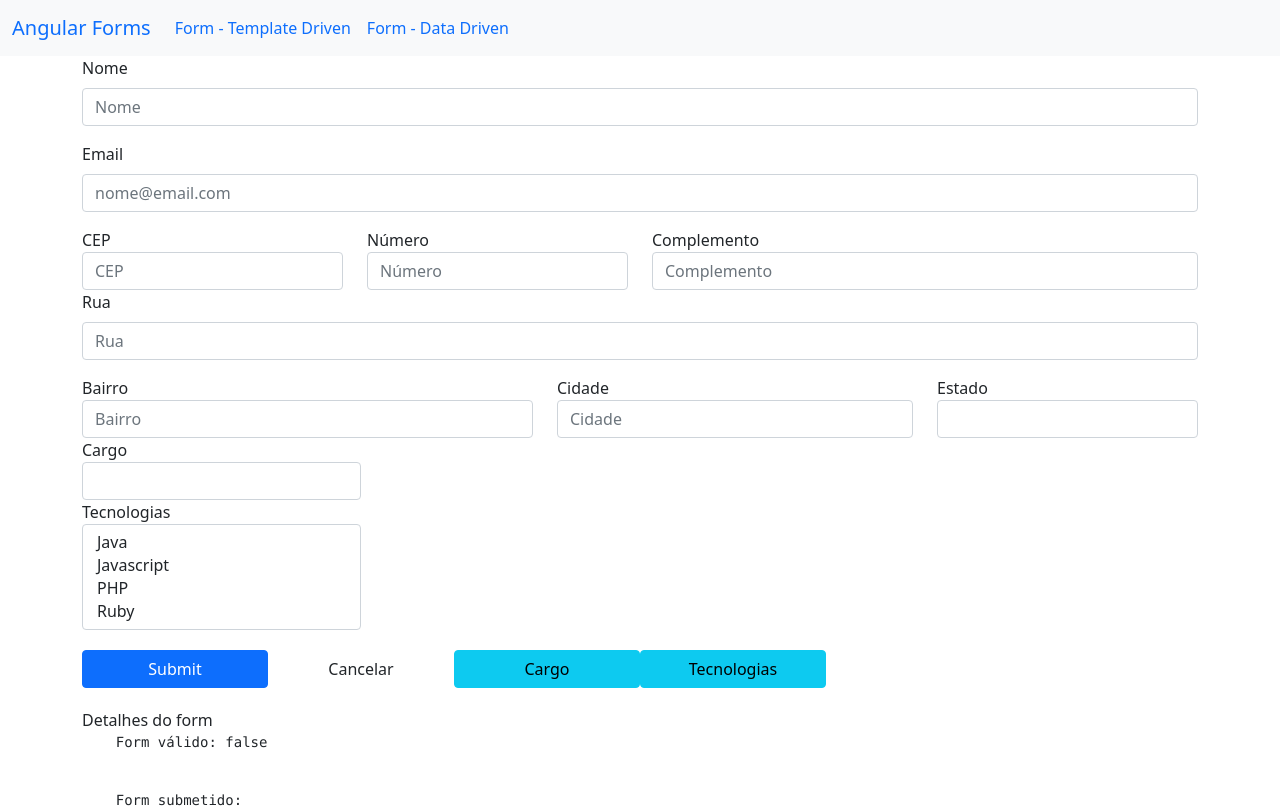
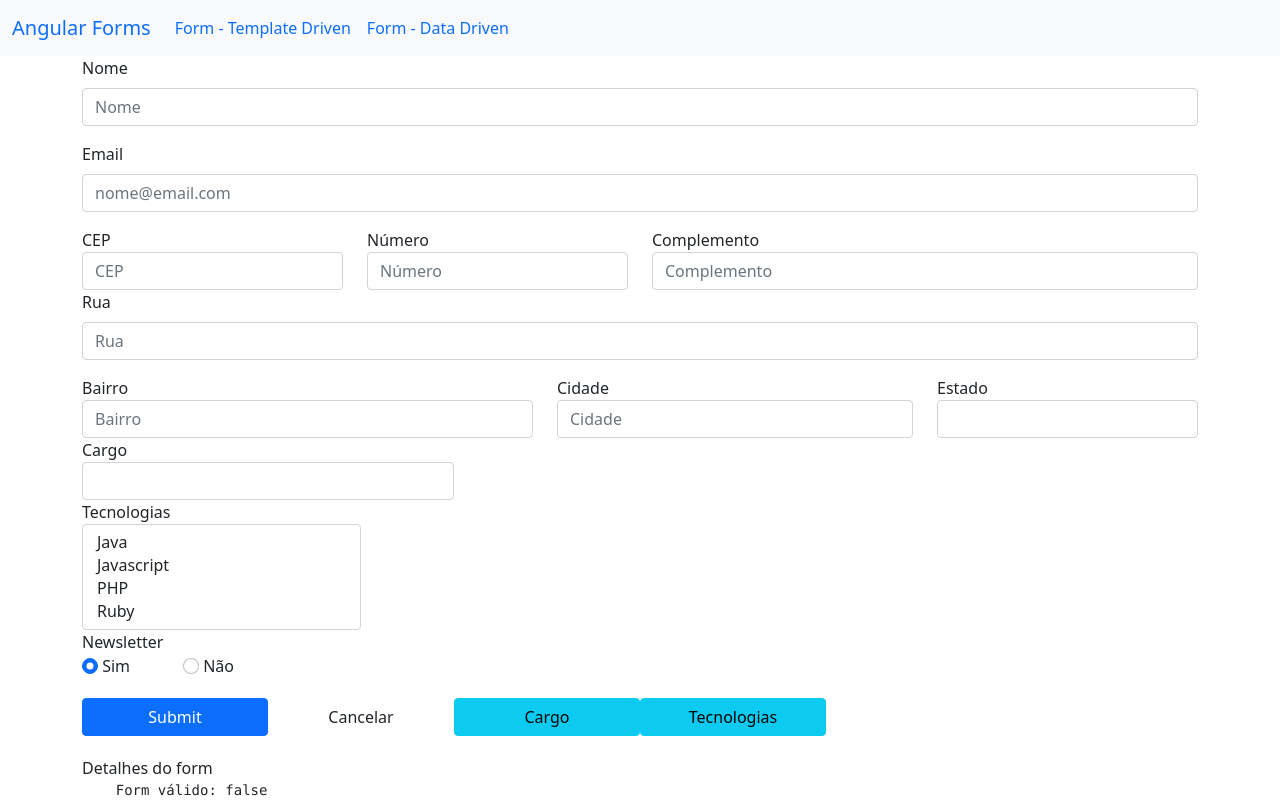
Before and after one commit to alvarogularte/angular-curso, an Angular app in the folder forms/: page /dataForm in a window 1280 px wide. Shown: the top 808 px of the page. Built offline with nearby package versions, Linux system fonts and the light colour scheme.

Commit message:
new: cria conteúdo da aula Formulários reativos: Radio Button (Botão do tipo Rádio)

```diff
--- a/forms/src/app/data-form/data-form.component.html
+++ b/forms/src/app/data-form/data-form.component.html
@@ -93,7 +93,7 @@
   </div>
 
   <div class="form-group">
-    <div class="col-md-3" [ngClass]="aplicaCssErro('cargo')">
+    <div class="col-md-4" [ngClass]="aplicaCssErro('cargo')">
       <label for="cargo">Cargo</label>
       <select class="form-control" id="cargo" name="cargo" aria-label="Cargo" formControlName="cargo" [compareWith]="compararCargos">
         <option *ngFor="let cargo of cargos" [ngValue]="cargo">{{ cargo.desc }}</option>
@@ -106,6 +106,17 @@
         <option *ngFor="let tecnologia of tecnologias" [value]="tecnologia.nome">{{ tecnologia.desc }}</option>
       </select>
     </div>
+
+    <div class="col-md-3" [ngClass]="aplicaCssErro('newsletter')">
+      <label for="newsletter">Newsletter</label>
+      <div id="newsletter" class="row">
+        <div class="col-sm-4" *ngFor="let item of newsletterOptions">
+          <label for="" class="form-check-label">
+            <input type="radio" class="form-check-input" [value]="item.valor" formControlName="newsletter" /> {{ item.desc }}
+          </label>
+        </div>
+      </div>
+    </div>
   </div>
 
   <div style="margin-top: 20px">
--- a/forms/src/app/data-form/data-form.component.ts
+++ b/forms/src/app/data-form/data-form.component.ts
@@ -17,6 +17,7 @@ export class DataFormComponent implements OnInit {
   estados!: Observable<EstadoBr[]>;
   cargos: any[] = [];
   tecnologias: any[] = [];
+  newsletterOptions: any[] = [];
 
   constructor(
     private formBuilder: FormBuilder,
@@ -34,6 +35,8 @@ export class DataFormComponent implements OnInit {
 
     this.tecnologias = this.dropdownService.getTecnologias();
 
+    this.newsletterOptions = this.dropdownService.getNewsletter();
+
     this.formulario = this.formBuilder.group({
       nome: [null, [Validators.required, Validators.minLength(3)]],
       email: [null, [Validators.required, Validators.email]],
@@ -50,6 +53,7 @@ export class DataFormComponent implements OnInit {
 
       cargo: [null],
       tecnologias: [null, Validators.required],
+      newsletter: ['s'],
     })
   }
 
--- a/forms/src/app/shared/services/dropdown.service.ts
+++ b/forms/src/app/shared/services/dropdown.service.ts
@@ -31,4 +31,11 @@ export class DropdownService {
       { nome: 'ruby', desc: 'Ruby' },
     ]
   }
+
+  getNewsletter() {
+    return [
+      { valor: 's', desc: 'Sim' },
+      { valor: 'n', desc: 'Não' },
+    ]
+  }
 }
```
